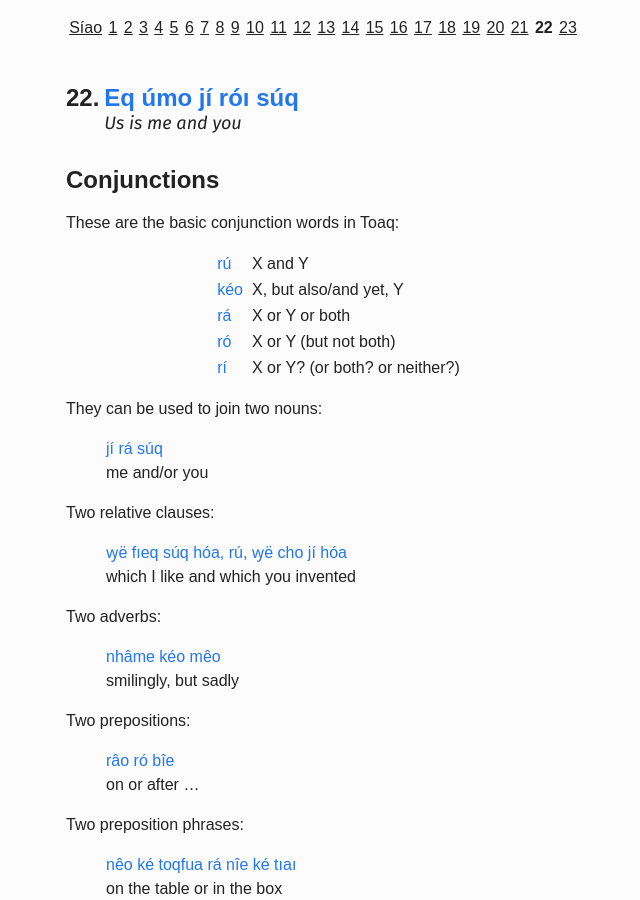
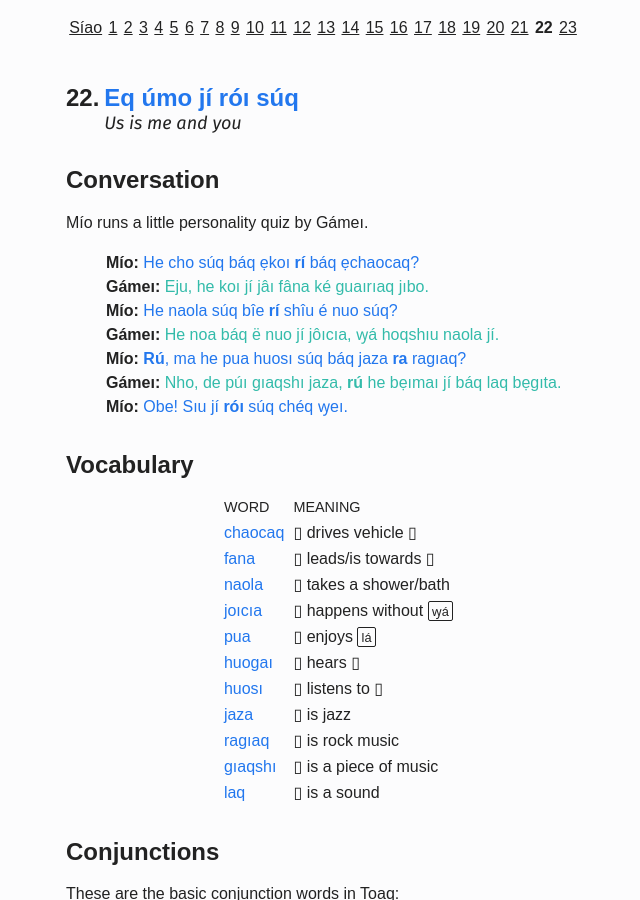
Before and after one commit to laqme/koitieq, a Jekyll site: the page built from _chapters/22-ru.md, in a window 1280 px wide and 900 px high. Shown: the whole window, without its empty margins (30-670 px from the left). Built offline with Jekyll 4.4.1, drawn with Linux system fonts in a browser that asks for light colours; some web fonts are replaced; some of the changed text lies outside the part shown.

Commit message:
Convo 22

```diff
--- a/_chapters/22-ru.md
+++ b/_chapters/22-ru.md
@@ -6,12 +6,40 @@ slug: "22"
 subject: "conjunctions"
 ---
 
+## Conversation
+
+Mío runs a little personality quiz by Gámeı.
+
+> **Mío:** _He cho súq báq ẹkoı **rí** báq ẹchaocaq?_{:.t}<br>
+> **Gámeı:** _Eju, he koı jí jâı fâna ké guaırıaq jıbo._{:.t.sec}<br>
+> **Mío:** _He naola súq bîe **rí** shîu é nuo súq?_{:.t}<br>
+> **Gámeı:** _He noa báq ë nuo jí jôıcıa, ꝡá hoqshıu naola jí._{:.t.sec}<br>
+> **Mío:** _**Rú**, ma he pua huosı súq báq jaza **ra** ragıaq?_{:.t}<br>
+> **Gámeı:** _Nho, de púı gıaqshı jaza, **rú** he bẹımaı jí báq laq bẹgıta._{:.t.sec}<br>
+> **Mío:** _Obe! Sıu jí **róı** súq chéq ꝡeı._{:.t}
+
+## Vocabulary
+
+| Word | Meaning |
+| --- | --- |
+| _chaocaq_{:.t} | ▯ drives vehicle ▯ |
+| _fana_{:.t} | ▯ leads/is towards ▯ |
+| _naola_{:.t} | ▯ takes a shower/bath |
+| _joıcıa_{:.t} | ▯ happens without **ꝡá**{:.v} |
+| _pua_{:.t} | ▯ enjoys **lá**{:.v} |
+| _huogaı_{:.t} | ▯ hears ▯ |
+| _huosı_{:.t} | ▯ listens to ▯ |
+| _jaza_{:.t} | ▯ is jazz |
+| _ragıaq_{:.t} | ▯ is rock music |
+| _gıaqshı_{:.t} | ▯ is a piece of music |
+| _laq_{:.t} | ▯ is a sound |
+
 ## Conjunctions
 
 These are the basic conjunction words in Toaq:
 
 | _rú_{:.t} | X and Y |
-| _kéo_{:.t} | X, but also/and yet, Y |
+|  _kéo_{:.t} | X, but also/and yet, Y |
 | _rá_{:.t} | X or Y or both |
 | _ró_{:.t} | X or Y (but not both) |
 | _rí_{:.t} | X or Y? (or both? or neither?) |
@@ -46,6 +74,10 @@ Two clauses:
 > _sea súq kéo guaı câı jí_{:.t}<br>
 > you rest but I work hard
 
+In the **falling tone**, conjunctions can join two verbs.
+
+> _leo kaqgaı **ra** huogaı íme shúao_{:.t}<br>
+> we try to see or hear the birds
 
 <details class="aside semantics" markdown="1">
 <summary>Conjunctions under the hood</summary>
```
Also changed, not shown: _chapters/10-adverbs.md (+4 -1 lines), _chapters/12-na-anaphora.md (+12 -0 lines), _chapters/17-aspect-rel.md (+0 -2 lines), _chapters/20-predicatizers.md (+1 -1 lines), _chapters/21-she.md (+0 -1 lines), anki.py (+9 -0 lines).
